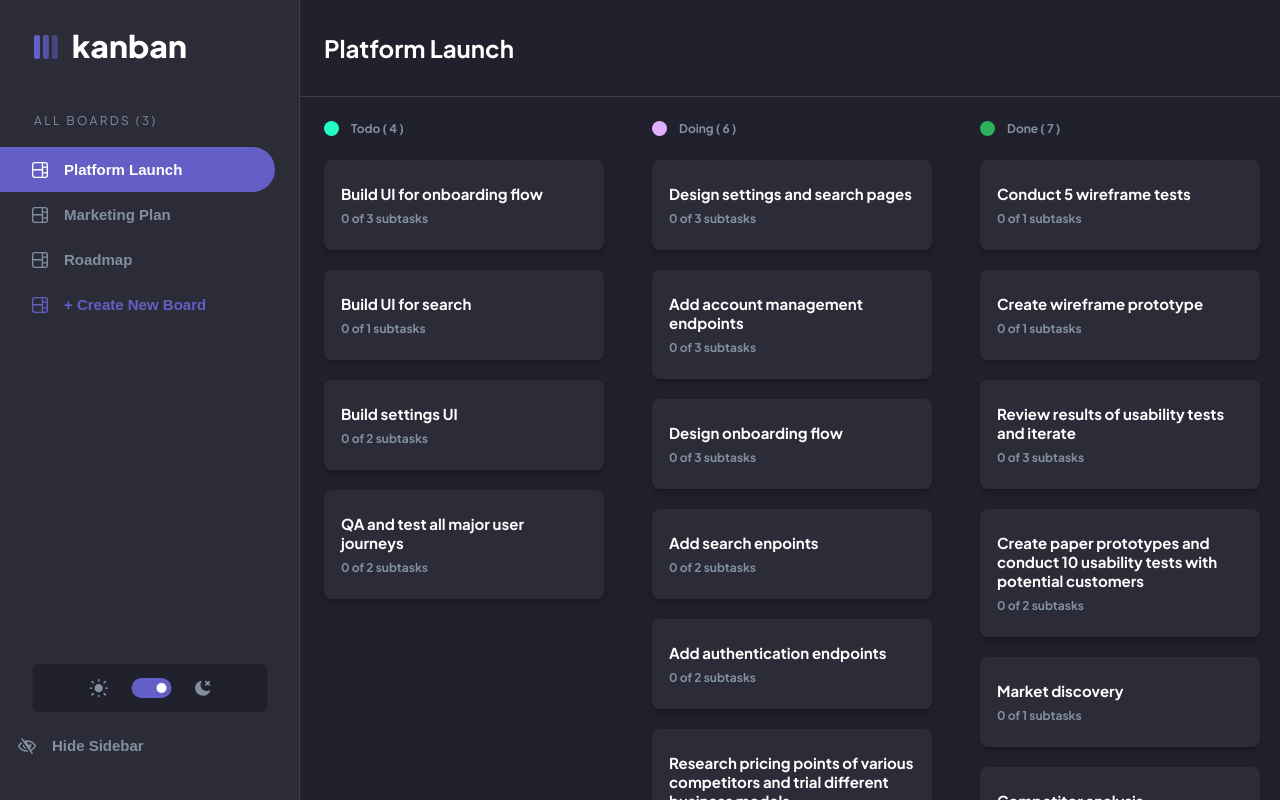
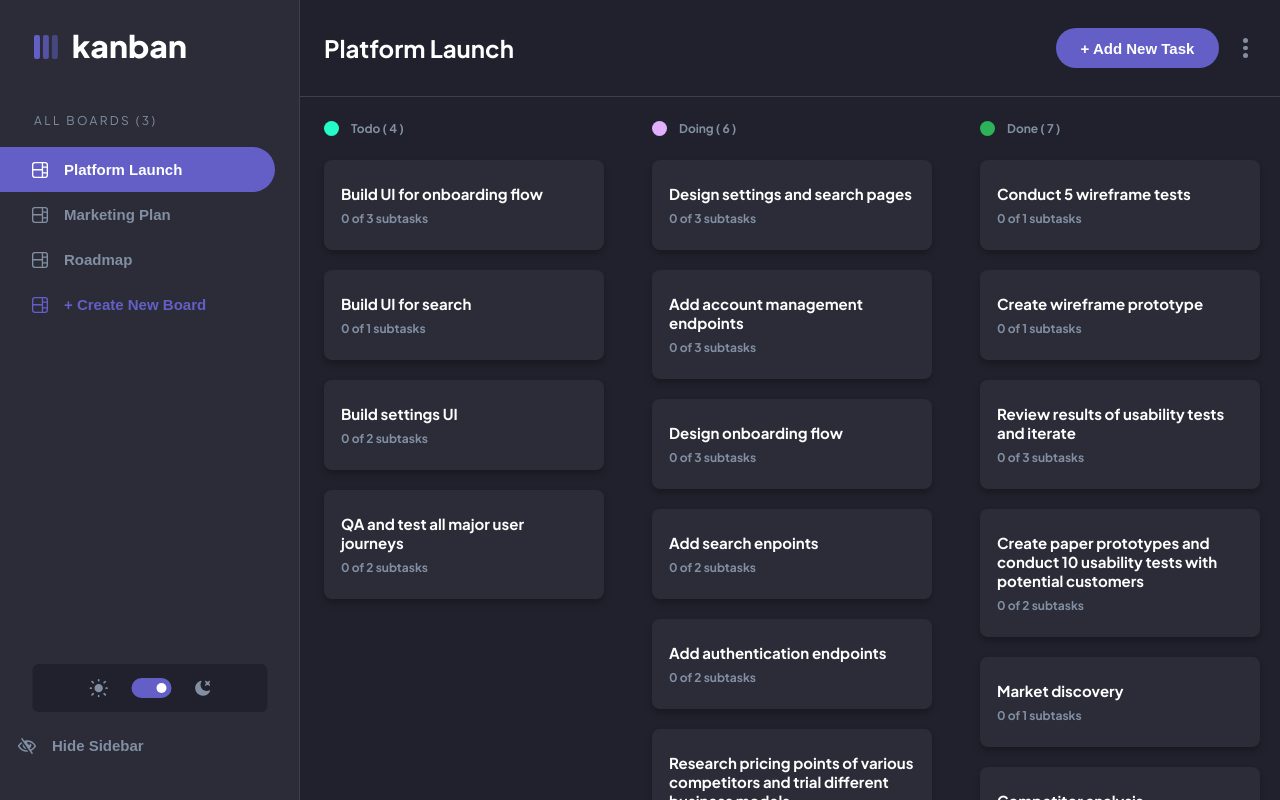
Before and after one commit to LordCail1/kanban-task-management, a React (Vite) app: page / in a window 1280 px wide. Built offline with nearby package versions, Linux system fonts and the light colour scheme.

Commit message:
added the button on top-right of screen to add a new task. also created 3 small dots

```diff
--- a/src/components/Navbar/Navbar.styled.tsx
+++ b/src/components/Navbar/Navbar.styled.tsx
@@ -7,6 +7,7 @@ const StyledNavbar = styled.div`
 	display: flex;
 	align-items: center;
 	width: 100% ;
+	position: relative;
 `
 
 export default StyledNavbar
--- a/src/components/Navbar/Navbar.tsx
+++ b/src/components/Navbar/Navbar.tsx
@@ -1,4 +1,5 @@
 import KanbanLogo from "../KanbanLogo/KanbanLogo"
+import AddNewTaskNavbarGroup from "../Task/AddNewTaskNavbarGroup/AddNewTaskNavbarGroup"
 import StyledNavbar from "./Navbar.styled"
 import StyledNavbarLogoContainer from "./NavbarLogoContainer.styled"
 import StyledPlatformLaunch from "./NavbarPlatformLaunch.styled"
@@ -12,6 +13,7 @@ const Navbar = () => {
 			<StyledPlatformLaunch>
 				Platform Launch
 			</StyledPlatformLaunch>
+			<AddNewTaskNavbarGroup />
 		</StyledNavbar>
 	)
 }
--- /dev/null
+++ b/src/components/Task/AddNewTaskBtn/AddNewTaskBtn.styled.tsx
@@ -0,0 +1,20 @@
+import styled from "styled-components";
+import StyledGeneralPopupBtn from "../../../styles/buttons/GeneralPopupBtn/GeneralPopupBtn.styled";
+
+const StyledAddNewTaskBtn = styled(StyledGeneralPopupBtn)`
+    padding: 19px 25px;
+    display: flex;
+    align-items: center;
+    justify-content: center;
+    background-color: ${({theme}) => theme.colors.main_purple};
+    color: ${({theme}) => theme.colors.white};
+    font-size: 0.938rem;
+    font-weight: 700;
+    transition: background-color ease-in-out ${({theme}) => theme.transitionTimes.fast};
+    margin: 0;
+    &:hover {
+        background-color: ${({theme}) => theme.colors.main_purple_hover};
+    }
+`
+
+export default StyledAddNewTaskBtn
--- /dev/null
+++ b/src/components/Task/AddNewTaskNavbarGroup/AddNewTaskNavbarGroup.styled.tsx
@@ -0,0 +1,9 @@
+import styled from "styled-components";
+
+
+const StyledAddNewTaskNavbarGroup = styled.div`
+    margin-left: auto;
+    display: flex;
+`
+
+export default StyledAddNewTaskNavbarGroup
--- /dev/null
+++ b/src/components/Task/AddNewTaskNavbarGroup/AddNewTaskNavbarGroup.tsx
@@ -0,0 +1,14 @@
+import ThreeDots from "../../ThreeDots/ThreeDots"
+import StyledAddNewTaskBtn from "../AddNewTaskBtn/AddNewTaskBtn.styled"
+import StyledAddNewTaskNavbarGroup from "./AddNewTaskNavbarGroup.styled"
+
+const AddNewTaskNavbarGroup = () => {
+  return (
+    <StyledAddNewTaskNavbarGroup>
+        <StyledAddNewTaskBtn onClick={() => console.log('clicked to add a new task')}>+ Add New Task</StyledAddNewTaskBtn>
+        <ThreeDots/>
+    </StyledAddNewTaskNavbarGroup>
+  )
+}
+
+export default AddNewTaskNavbarGroup
--- /dev/null
+++ b/src/components/ThreeDots/IndividualDot.styled.tsx
@@ -0,0 +1,14 @@
+import styled from "styled-components"
+
+const StyledIndividualDot = styled.div`
+	height: 4.62px;
+	width: 4.62px;
+	background-color: ${({theme}) => theme.colors.medium_grey};
+	border-radius: 200px;
+	margin-bottom: 3px;
+	:last-child {
+		margin-bottom: 0;
+	}
+`
+
+export default StyledIndividualDot
--- /dev/null
+++ b/src/components/ThreeDots/ThreeDots.tsx
@@ -0,0 +1,14 @@
+import StyledIndividualDot from "./IndividualDot.styled"
+import StyledThreeDotsContainer from "./ThreeDotsContainer.styled"
+
+const ThreeDots = () => {
+	return (
+		<StyledThreeDotsContainer>
+			<StyledIndividualDot />
+			<StyledIndividualDot />
+			<StyledIndividualDot />
+		</StyledThreeDotsContainer>
+	)
+}
+
+export default ThreeDots
--- /dev/null
+++ b/src/components/ThreeDots/ThreeDotsContainer.styled.tsx
@@ -0,0 +1,13 @@
+import styled from "styled-components";
+
+
+const StyledThreeDotsContainer = styled.div`
+    display: flex;
+    flex-direction: column;
+    justify-content: center;
+    /* margin-right: 32px; */
+    cursor: pointer;
+    padding: 10px 32px 10px 24px
+`
+
+export default StyledThreeDotsContainer
```
